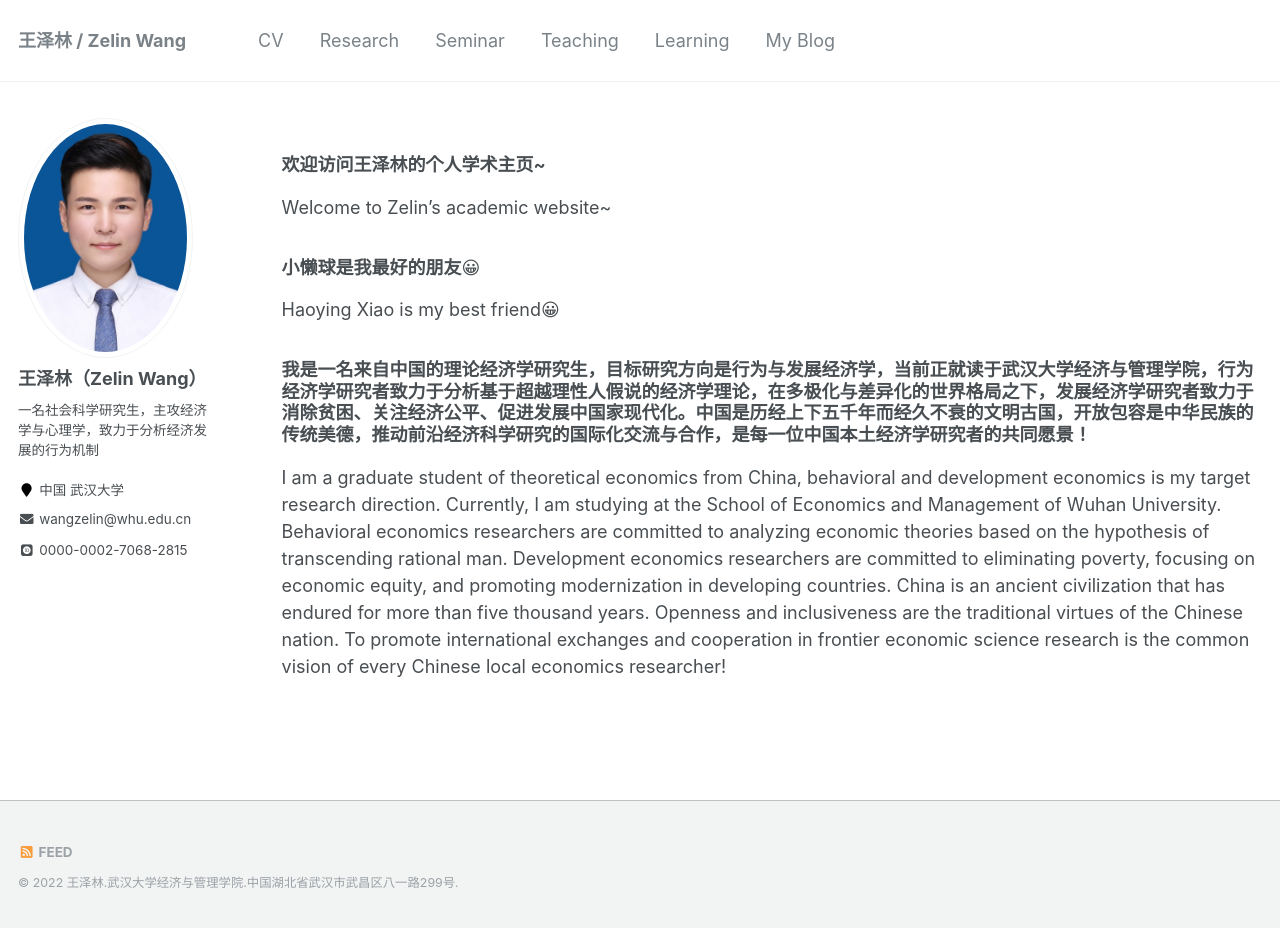
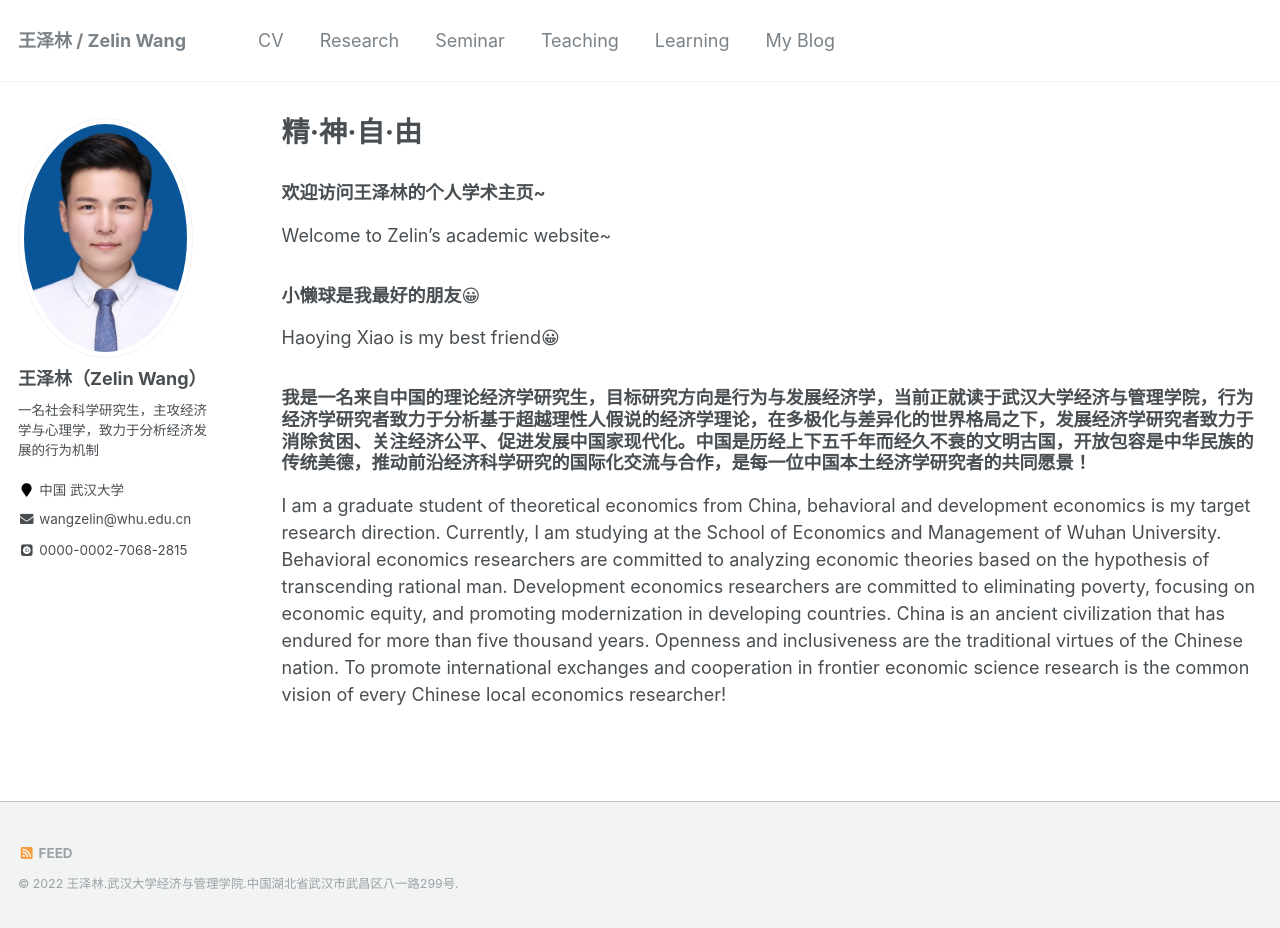
Before and after one commit to ColinWangZelin/colinwangzelin.github.io, a Jekyll site: the page built from index.md, in a window 1280 px wide and 929 px high. Built offline with Jekyll 4.4.1, drawn with Linux system fonts in a browser that asks for light colours; some web fonts are replaced.

Commit message:
Update index.md

```diff
--- a/index.md
+++ b/index.md
@@ -1,6 +1,6 @@
 ---
 layout: archive
-title: ""
+title: "精·神·自·由"
 permalink:
 author_profile: true
 redirect_from:
```
